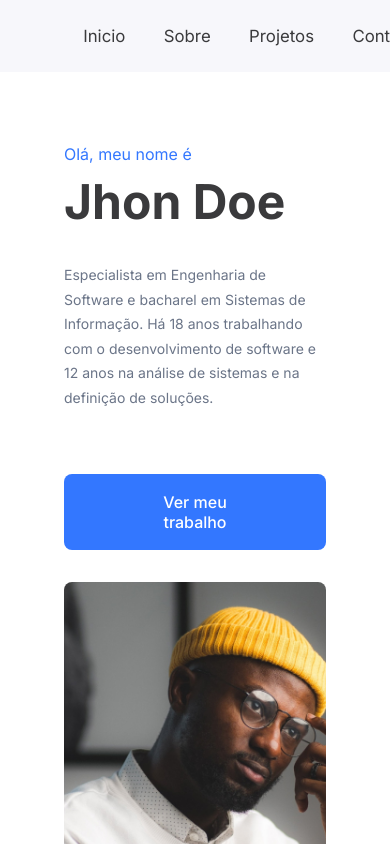
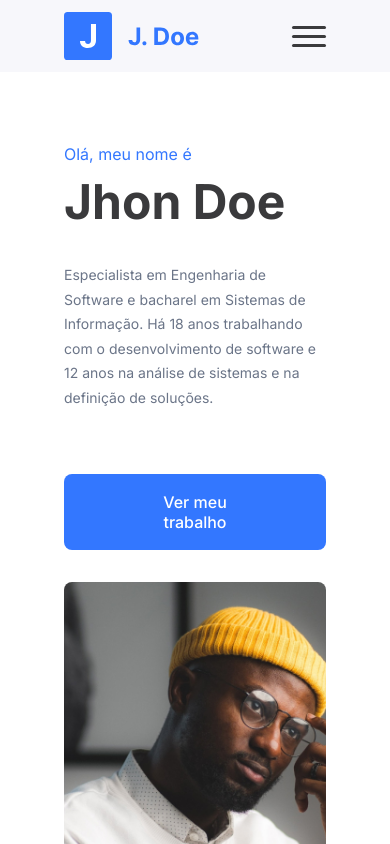
Before and after one commit to KaiqueMP/Portfo-lio---Jhon-Doe, a plain HTML site: page index.html in a window 390 px wide. Shown: the top 844 px of the page. Drawn offline with Linux system fonts and the light colour scheme.

Commit message:
Menu Hamburger
Adicionei o menu hamburger no responsivo para dispositivos móveis

```diff
--- a/css/style.css
+++ b/css/style.css
@@ -18,6 +18,10 @@
     margin: 0;
     padding: 0;
     box-sizing: border-box;
+}
+
+html{
+    scroll-behavior: smooth;
 }
 
 body, buttons, input, textarea{
@@ -42,6 +46,11 @@ img{
     max-width: 92rem /* Utilizar REM porque EM varia com a porcentagem */;
     margin: 0 auto;
     padding: 0 4rem;
+}
+
+.stop-scrolling{
+    height: 100%;
+    overflow: hidden;
 }
 
 .grid-2{
@@ -129,6 +138,65 @@ nav > .container{
 .links a:hover{
    color: var(--main-color);
 }
+
+.hamburger-menu{
+    width: 2.7rem;
+    height: 3rem;
+    border-radius: 3px;
+    z-index: 100;
+    position: relative;
+    display: none;
+    align-items: center;
+    justify-content: flex-end;
+}
+
+.hamburger-menu .bar{
+    position: relative;
+    width: 2.1rem;
+    height: 3px;
+    border-radius: 3px;
+    background-color: var(--dark);
+    transition: .5s;
+}
+
+.bar:before, .bar:after{
+    content: "";
+    position: absolute;
+    width: 2.1rem;
+    height: 3px;
+    border-radius: 3px;
+    background-color: var(--dark);
+    transition: .5s;
+}
+
+.bar:before{
+    transform: translateY(-9px);
+}
+
+.bar:after{
+    transform: translateY(9px);
+}
+
+nav.open .hamburger-menu .bar{
+    background-color: transparent;
+    transform: rotate(180deg);
+}
+
+nav.open .hamburger-menu .bar:before{
+    transform: translateY(0) rotate(45deg);
+    background-color: var(--light);
+}
+
+nav.open .hamburger-menu .bar:after{
+    transform: translateY(0) rotate(-45deg);
+    background-color: var(--light);
+}
+
+nav.open .links{
+    transform: translateX(0);
+}
+
+
 
 /* Fim menu */
 
@@ -508,6 +576,38 @@ input, textarea{
         margin-bottom: 1.5rem;
     }
 
+    .hamburger-menu {
+        display: flex;
+      }
+
+
+    .links{
+        position: fixed;
+        width: 100%;
+        height: 100vh;
+        top: 0;
+        right: 0;
+        background-color: #252525;
+        display: flex;
+        align-items: center;
+        justify-content: center;
+        text-align: center;
+        transform: translateX(100%);
+        transition: .5s ;
+    }
+
+    .links ul{
+        flex-direction: column;
+    }
+
+    .links a{
+        color: var(--white);
+    }
+
+
+
+    /* Responsivo 600px */
+
     @media (max-width:600px){
 
     .container{
@@ -548,6 +648,7 @@ input, textarea{
 
 
 
+
    }
-
+}
    /* Fim responsivo */
--- a/index.html
+++ b/index.html
@@ -11,7 +11,7 @@
     />
     <link rel="stylesheet" href="/css/style.css" />
   </head>
-  <body>
+  <body >
     <main>
       <header>
         <!-- Criando o menu -->
@@ -24,18 +24,22 @@
             <div class="links">
               <ul>
                 <li>
-                  <a href="#">Inicio</a>
+                  <a href="#inicio">Inicio</a>
                 </li>
-                <li><a href="#">Sobre</a></li>
-                <li><a href="#">Projetos</a></li>
-                <li><a href="#">Contato</a></li>
+                <li><a href="#projetos">Projetos</a></li>
+                <li><a href="#depoimentos">Clientes</a></li>
+                <li><a href="#contato">Contato</a></li>
               </ul>
+            </div>
+
+            <div class="hamburger-menu">
+              <div class="bar"></div>
             </div>
           </div>
         </nav>
 
         <!-- Criando o header -->
-        <div class="header-content">
+        <div class="header-content" id="inicio">
           <div class="container grid-2">
             <div class="column-1">
               <a class="before-title">Olá, meu nome é</a>
@@ -84,7 +88,7 @@
         </div>
       </section>
       <!-- Seção de projetos -->
-      <section class="projetos section">
+      <section class="projetos section" id="projetos">
         <div class="section-header">
           <a class="before-title">Projetos</a>
           <h2 class="title-2">Últimos trabalhos</h2>
@@ -144,7 +148,7 @@
         </div>
       </section>
       <!-- Seção de depoimentos -->
-      <section class="depoimentos section">
+      <section class="depoimentos section" id="depoimentos">
         <div class="container">
           <div class="section-header">
             <a class="before-title">Recomendações</a>
@@ -309,7 +313,7 @@
         </div>
       </section>
       <!-- Seção de contato -->
-      <section class="contact section">
+      <section class="contact section" id="contato">
         <div class="container grid-2">
           <div class="column-1">
             <img src="/assets/Contato.jpg" class="contact-img" alt="" />
--- a/js/app.js
+++ b/js/app.js
@@ -0,0 +1,19 @@
+const hamburger_menu = document.querySelector(".hamburger-menu");
+const navbar = document.querySelector("header nav");
+const links = document.querySelectorAll(".links a");
+
+function closeMenu(){
+    navbar.classList.remove("open");
+    document.body.classList.remove("stop-scrolling");
+}
+
+hamburger_menu.addEventListener("click", () => {
+    if (!navbar.classList.contains("open")) {
+      navbar.classList.add("open");
+      document.body.classList.add("stop-scrolling");
+    } else {
+      closeMenu();
+    }
+
+    links.forEach((link) => link.addEventListener("click", () => closeMenu()))
+  });
```
